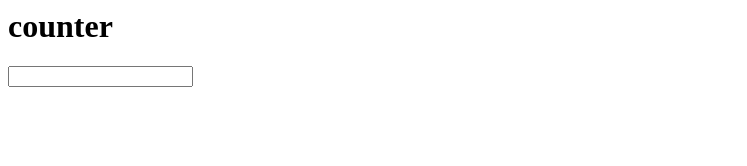
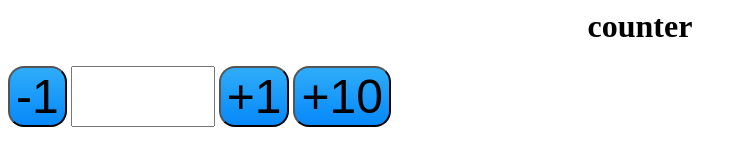
Before and after one commit to rickywx/sandbox, a plain HTML site: page index.html in a window 1280 px wide. Shown: the whole page, without its empty margins (0-747 px from the left). Drawn offline with Linux system fonts and the light colour scheme.

Commit message:
counter complete

```diff
--- a/index.html
+++ b/index.html
@@ -1,5 +1,24 @@
 <html>
   <head>
+    <style type="text/css">
+      input {
+        font-size:3em;
+        text-align:center;
+        -webkit-appearance: button;
+      }
+      input[type=button] {
+        border-radius:16px;
+        background:-webkit-gradient(linear, 0 0, 0 100%, color-stop(0.05, #2dabf9), to(#0688fa));
+        background:-webkit-linear-gradient(#2dabf9 5%, #0688fa 100%);
+        background:-moz-linear-gradient(#2dabf9 5%, #0688fa 100%);
+        background:-o-linear-gradient(#2dabf9 5%, #0688fa 100%);
+        background:linear-gradient(#2dabf9 5%, #0688fa 100%);
+      }
+      h1 {
+        width:100%;
+        text-align:center;
+      }
+    </style>
     <script type="text/javascript">
       function changenumber() {
         localStorage.counternumber=document.getElementById("numberinput").value;
@@ -7,16 +26,22 @@
       function loadnumber() {
         document.getElementById("numberinput").value=localStorage.counternumber;
       }
+      function increase(increment){
+       document.getElementById("numberinput").value=Number(document.getElementById("numberinput").value)+increment;
+
+      }
     </script>
 
   </head>
 <body onload="loadnumber()">
 
   <h1>counter</h1>
-  <input type="number" min="0" onchange="changenumber()" id="numberinput">
-
+  <input type="button" value="-1" onclick="increase(-1)">
+  <input type="number" min="0" style="width:3em;" onchange="changenumber()" id="numberinput">
   </input>
-
+  <input type="button" value="+1" onclick="increase(1)">
+ <input type="button" value="+10" onclick="increase(10)">
+ </input>
 </body>
 
 
```
